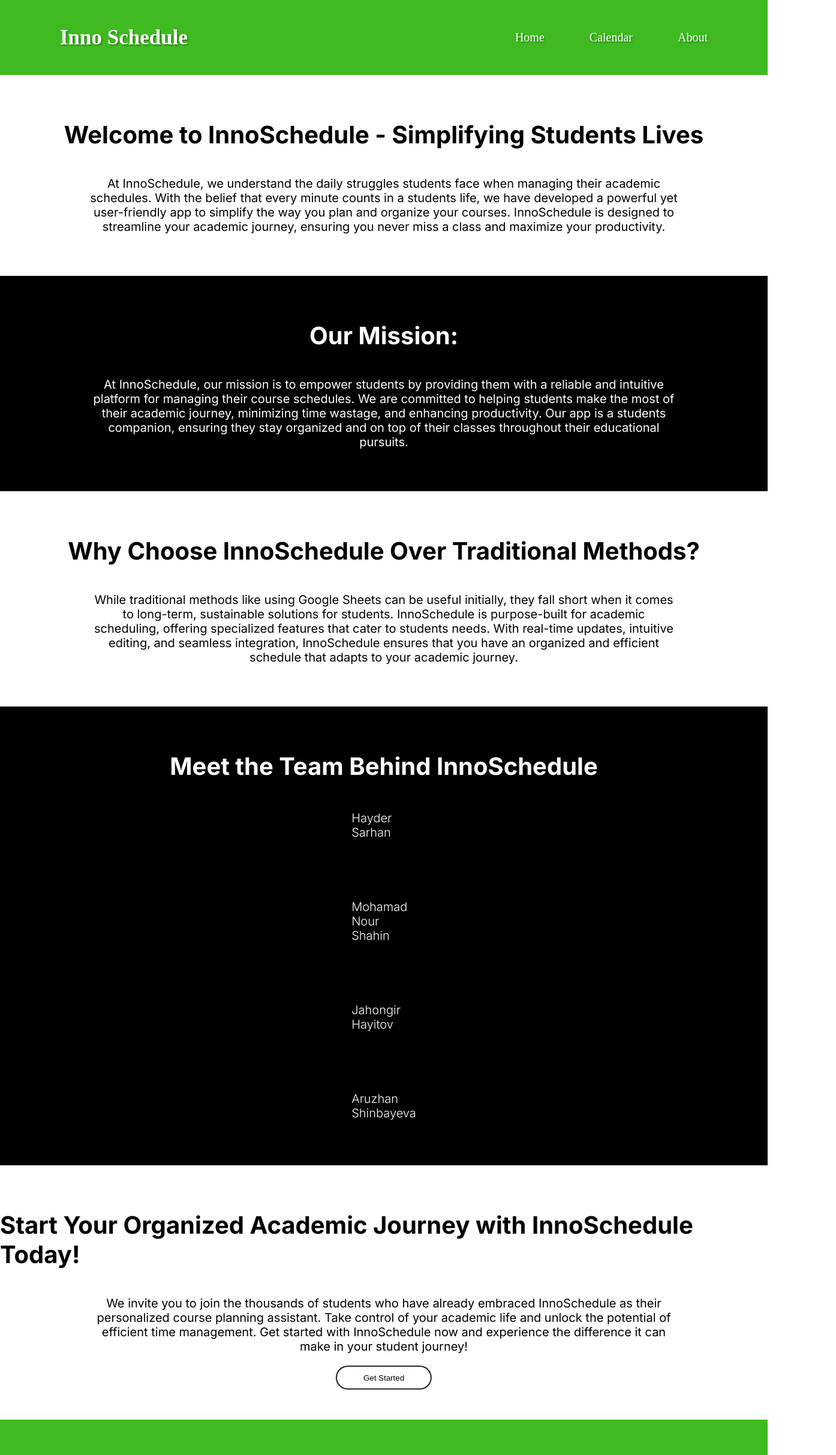
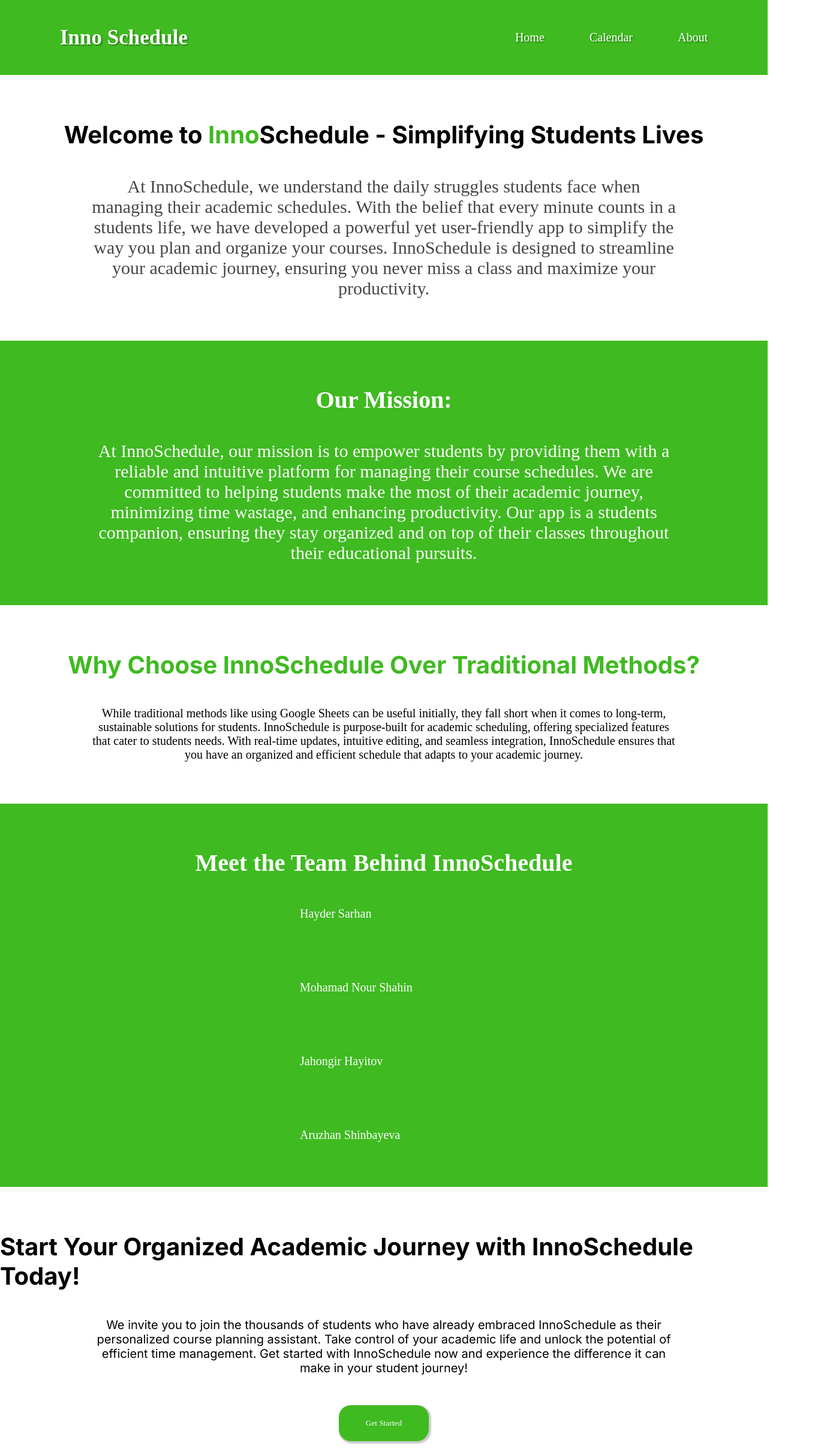
Before and after one commit to ThePinkPanther77/InnoSchedule, a Next.js app: page /about in a window 1280 px wide. Shown: the top 2426 px of the page at 60% size, 1394 px wide, since content can reach past the window. Built offline with nearby package versions, Linux system fonts and the light colour scheme.

Commit message:
edit about page

```diff
--- a/app/about/page.module.scss
+++ b/app/about/page.module.scss
@@ -6,11 +6,20 @@
     h2{
         font-size: 40px;
         padding: 25px 0;
+
+        span{
+            color: #3FBA21;
+        }
     }
+
     p{
         font-size: 20px;
         padding: 20px 150px;
         text-align: center;
+        font-family: 'Karla';
+        font-weight: 300;
+        font-size: 30px;
+        color: #464646;
     }
 }
 
@@ -19,16 +28,20 @@
     flex-direction: column;
     align-items: center;
     padding: 50px 0;
-    background-color: black;
+    background-color: #3FBA21;
     color: white;
     h2{
         font-size: 40px;
         padding: 25px 0;
+        font-family: 'Merriweather';
     }
     p{
         font-size: 20px;
         padding: 20px 150px;
         text-align: center;
+        font-family: 'Merriweather';
+        font-weight: 300;
+        font-size: 30px;
     }
 }
 
@@ -40,11 +53,15 @@
     h2{
         font-size: 40px;
         padding: 25px 0;
+        color: #3FBA21;
     }
     p{
         font-size: 20px;
         padding: 20px 150px;
         text-align: center;
+        font-weight: 300;
+        font-family: 'Karla';
+        size: 30px;
     }
 }
 
@@ -53,7 +70,10 @@
     flex-direction: column;
     align-items: center;
     padding: 50px 0;
-    background-color: black;
+    background-color: #3FBA21;
+    font-family: 'Merriweather';
+    font-weight: 700;
+    size: 45px;
     color: white;
     h2{
         font-size: 40px;
@@ -64,7 +84,7 @@
         justify-content: space-between;
         align-items: center;
         gap: 100px;
-        padding: 25px 700px;
+        padding: 25px 500px;
         flex-wrap: wrap;
         list-style: none;
         font-weight: 300;
@@ -87,10 +107,16 @@
         text-align: center;
     }
     button{
-        width: 20vh;
-        height: 5vh;
-        background-color: white;
-        border-radius: 20px;
-        border-style: groove;
+        margin-top: 30px;
+        padding: 15px;
+        background-color: #3FBA21;
+        color: #FFFFFF;
+        border-radius: 20px ;
+        height: 60px;
+        width: 150px;
+        border: none;
+        box-shadow: 2px 2px 2px 2px rgba($color: #000000, $alpha: 0.2);
+        font-family: 'Karla';
+        font-weight: 300;
     }
 }
--- a/app/about/page.tsx
+++ b/app/about/page.tsx
@@ -4,7 +4,7 @@
   return (
     <div>
       <section className={styles.intro}>
-        <h2>Welcome to InnoSchedule - Simplifying Students Lives</h2>
+        <h2>Welcome to <span>Inno</span>Schedule - Simplifying Students Lives</h2>
         <p>
           At InnoSchedule, we understand the daily struggles students face when
           managing their academic schedules. With the belief that every minute
```
